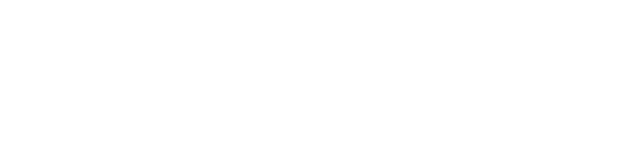
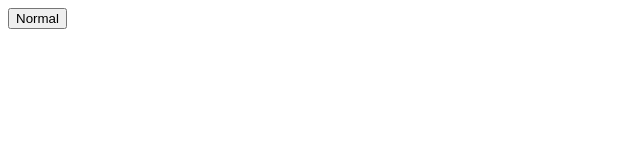
Before and after one commit to Ollcreeper12/testGithuvIo, a plain HTML site: page index.html in a window 1280 px wide. Shown: the whole page, without its empty margins (0-640 px from the left). Drawn offline with Linux system fonts and the light colour scheme.

Commit message:
added button normal

```diff
--- a/index.html
+++ b/index.html
@@ -7,5 +7,12 @@
 </head>
 <body>
 
+    <div class = buttons>
+
+        <button class = "btn_normal"> Normal </button>
+
+    </div>
+
+
 </body>
 </html>
```
